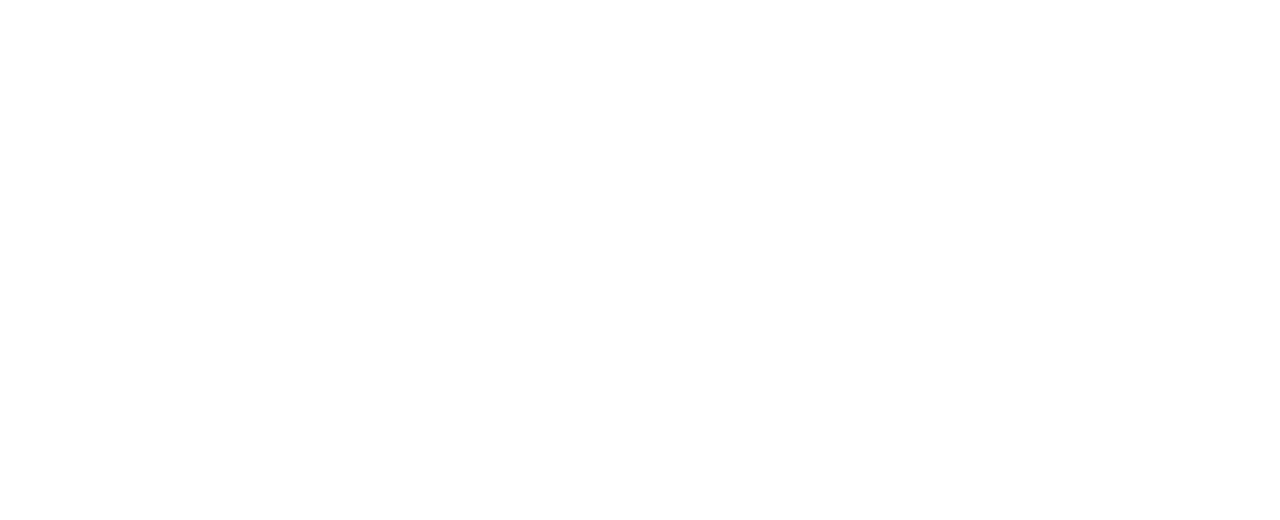
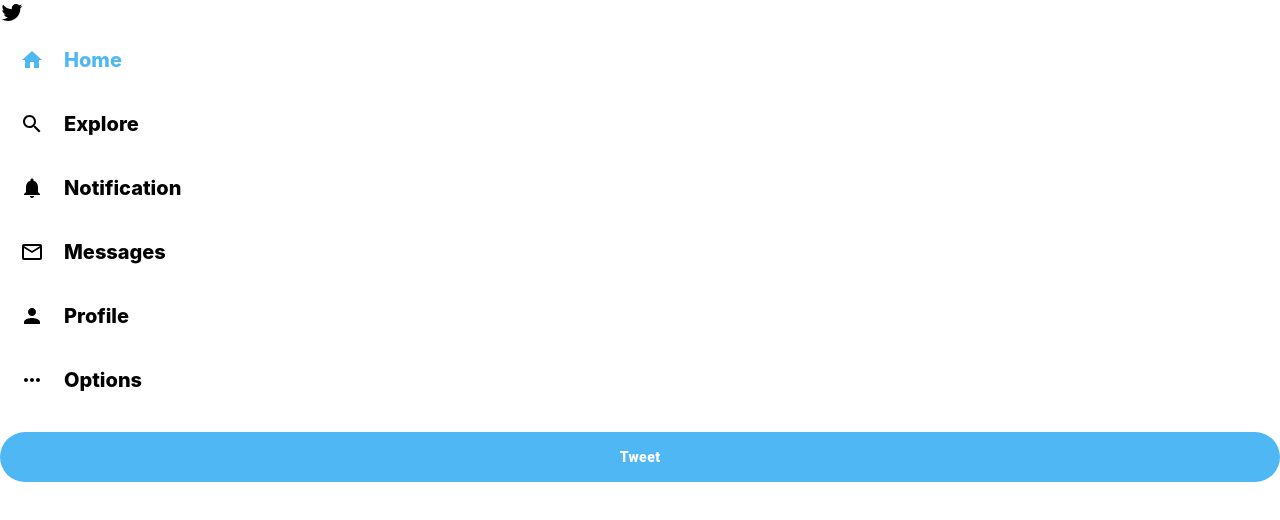
Before and after one commit to MaxiAlbarran/twitter-clone, a React (Create React App) app: page / in a window 1280 px wide. Shown: the top 520 px of the page. Built offline with nearby package versions, Linux system fonts and the light colour scheme.

Commit message:
Functional Sidebar

```diff
--- a/src/App.css
+++ b/src/App.css
@@ -1,38 +1,4 @@
-.App {
-  text-align: center;
+body{
+  --color: #50b7f5;
+  --background: #e6ecf0;
 }
-
-.App-logo {
-  height: 40vmin;
-  pointer-events: none;
-}
-
-@media (prefers-reduced-motion: no-preference) {
-  .App-logo {
-    animation: App-logo-spin infinite 20s linear;
-  }
-}
-
-.App-header {
-  background-color: #282c34;
-  min-height: 100vh;
-  display: flex;
-  flex-direction: column;
-  align-items: center;
-  justify-content: center;
-  font-size: calc(10px + 2vmin);
-  color: white;
-}
-
-.App-link {
-  color: #61dafb;
-}
-
-@keyframes App-logo-spin {
-  from {
-    transform: rotate(0deg);
-  }
-  to {
-    transform: rotate(360deg);
-  }
-}
--- a/src/App.js
+++ b/src/App.js
@@ -1,7 +1,10 @@
 import './App.css';
+import Sidebar from './Sidebar';
 
 function App() {
-  return <div className='App'></div>;
+  return <div className='App'>
+    <Sidebar />
+  </div>;
 }
 
 export default App;
--- a/src/Sidebar.css
+++ b/src/Sidebar.css
@@ -0,0 +1,10 @@
+.sidebar--tweet{
+  background-color: var(--color) !important;
+  border: none !important;
+  color: #fff !important;
+  font-weight: 900 !important;
+  text-transform: inherit !important;
+  border-radius: 30px !important;
+  height: 50px !important;
+  margin-top: 20px !important;
+}
--- a/src/Sidebar.js
+++ b/src/Sidebar.js
@@ -1,11 +1,32 @@
 import React from 'react';
 import './Sidebar.css';
-import TwitterIcon from '@mui/icons-material/Twitter';
+import SidebarOptions from './SidebarOptions';
+
+import TwitterIcon from '@material-ui/icons/Twitter';
+import HomeIcon from '@material-ui/icons/Home';
+import SearchIcon from '@material-ui/icons/Search';
+import NotificationsIcon from '@material-ui/icons/Notifications';
+import MailOutlineIcon from '@material-ui/icons/MailOutline';
+import PersonIcon from '@material-ui/icons/Person';
+import MoreHorizIcon from '@material-ui/icons/MoreHoriz';
+import { Button } from '@material-ui/core';
 
 function Sidebar() {
   return(
     <div className='sidebar'>
       <TwitterIcon />
+
+
+      <SidebarOptions active Icon={HomeIcon} text="Home"/>
+      <SidebarOptions Icon={SearchIcon} text="Explore"/>
+      <SidebarOptions Icon={NotificationsIcon} text="Notification"/>
+      <SidebarOptions Icon={MailOutlineIcon} text="Messages"/>
+      <SidebarOptions Icon={PersonIcon} text="Profile"/>
+      <SidebarOptions Icon={MoreHorizIcon} text="Options"/>
+
+
+      <Button variant="outlined" className='sidebar--tweet' fullWidth>Tweet</Button>
+
     </div>
   );
 }
--- /dev/null
+++ b/src/SidebarOptions.css
@@ -0,0 +1,26 @@
+.sidebar-option{
+  display: flex;
+  align-items: center;
+  cursor: pointer;
+}
+
+.sidebar-option:hover{
+  background-color: #e8f5fe;
+  border-radius: 30px;
+  color: var(--color);
+  transition: color 100ms ease-out;
+}
+
+.sidebar-option > .MuiSvgIcon-root{
+  padding: 20px;
+}
+
+.sidebar-option > h2{
+  font-weight: 800;
+  font-size: 20px;
+  margin-right: 20px;
+}
+
+.sidebar-option--active{
+  color: var(--color);
+}
--- /dev/null
+++ b/src/SidebarOptions.js
@@ -0,0 +1,14 @@
+import React from 'react';
+import './SidebarOptions.css'
+
+function SidebarOptions({active, Icon, text}) {
+  return(
+    <div className={`sidebar-option  ${active &&
+     'sidebar-option--active'}`}>
+      <Icon />
+      <h2>{text}</h2>
+    </div>
+  );
+}
+
+export default SidebarOptions;
--- a/src/index.css
+++ b/src/index.css
@@ -1,3 +1,7 @@
+*{
+  margin:0;
+}
+
 body {
   margin: 0;
   font-family: -apple-system, BlinkMacSystemFont, 'Segoe UI', 'Roboto', 'Oxygen',
```
